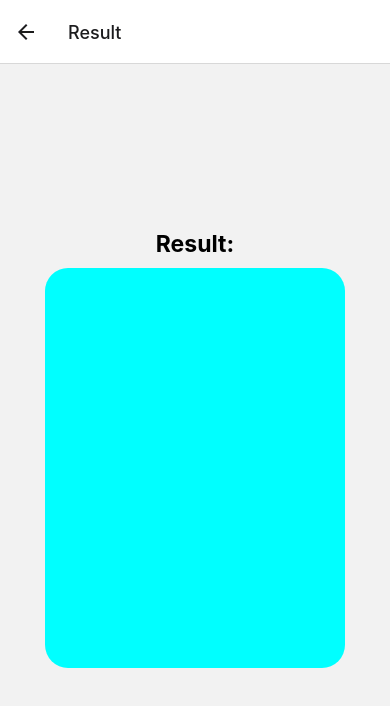
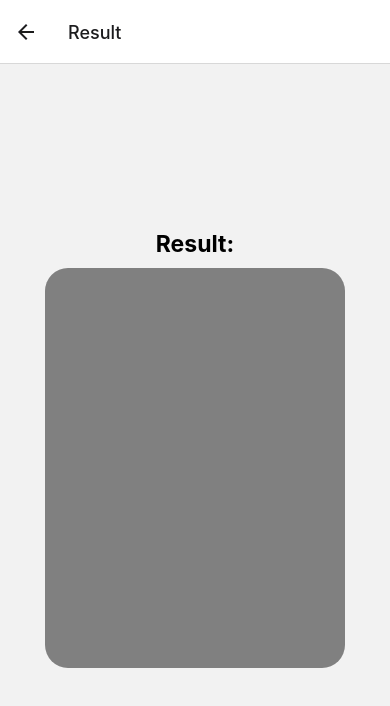
Before and after one commit to Ehtisham-Kisana/SpeechRecognition, a React Native app: screen /Result in a window 390 px wide. Shown: the top 706 px of the page. Built offline with nearby package versions, Linux system fonts and the light colour scheme.

Commit message:
completed

```diff
--- a/App.js
+++ b/App.js
@@ -10,7 +10,7 @@ function App() {
   return (
     <NavigationContainer>
       <Stack.Navigator initialRouteName="Home">
-        <Stack.Screen name="Home" component={AudioScreen} />
+        <Stack.Screen name="Speech Emotion Recognition" component={AudioScreen} />
         <Stack.Screen name="Result" component={Result} />
       </Stack.Navigator>
     </NavigationContainer>
--- a/components/AudioScreen.js
+++ b/components/AudioScreen.js
@@ -6,6 +6,7 @@ import { MaterialIcons } from "@expo/vector-icons";
 import * as DocumentPicker from "expo-document-picker";
 
 export default function AudioScreen({ navigation }) {
+  // Hooks
   const [recording, setRecording] = React.useState();
   const [recordings, setRecordings] = React.useState([]);
   const [message, setMessage] = React.useState("");
--- a/components/Result.js
+++ b/components/Result.js
@@ -21,7 +21,7 @@ const styles = StyleSheet.create({
   container2: {
     justifyContent: "center",
     alignItems: "center",
-    backgroundColor: "cyan",
+    backgroundColor: "grey",
     height: 400,
     width: 300,
     margin: 10,
```
